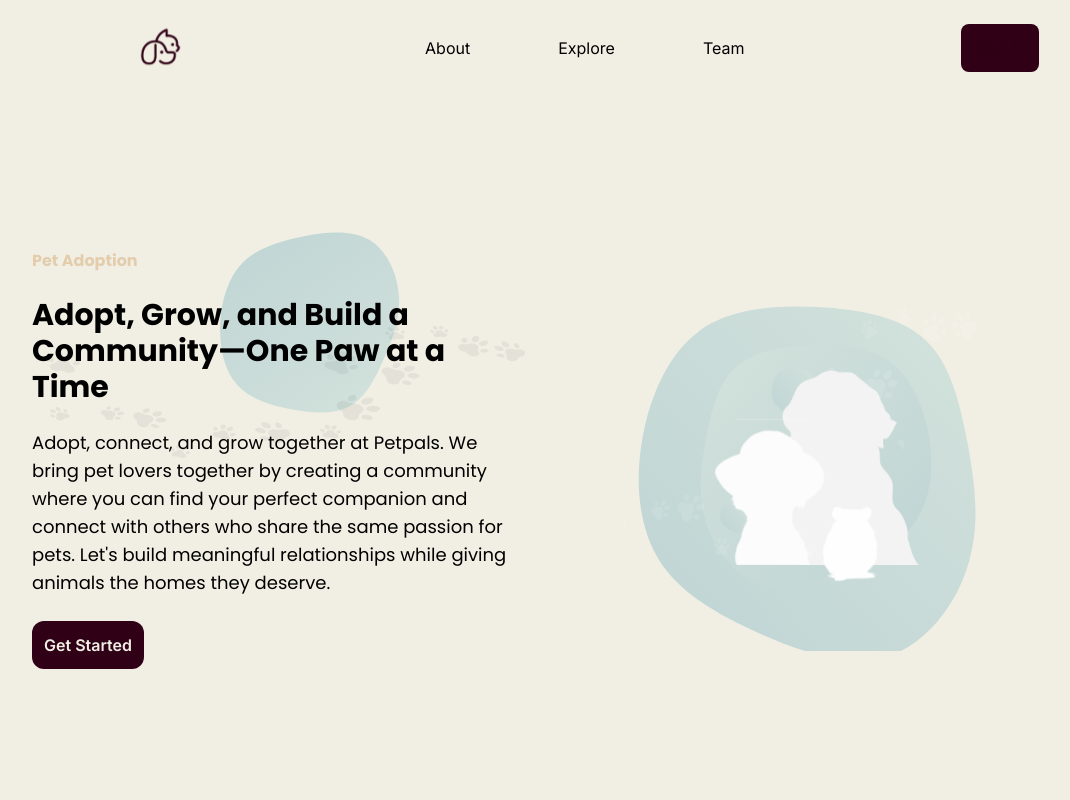
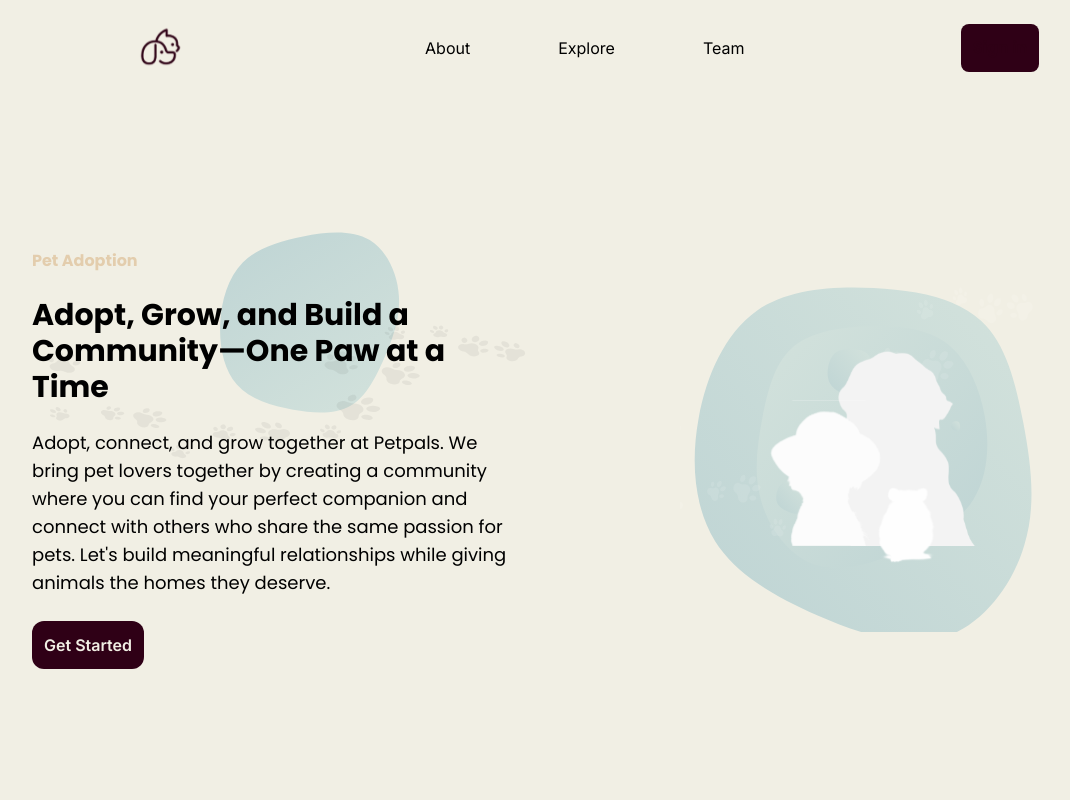
Before and after one commit to birongliu/CISC-4900, a Next.js app in the folder frontend/: page / in a window 1280 px wide. Shown: the top 800 px of the page, without its empty margins (64-1134 px from the left). Built offline with nearby package versions, Linux system fonts and the light colour scheme; no server answers.

Commit message:
Refactor landing page components: Update styles for mobile view in About section and AnnouncementBanner component

```diff
--- a/frontend/src/app/ui/landing/Hero.tsx
+++ b/frontend/src/app/ui/landing/Hero.tsx
@@ -7,7 +7,7 @@ import Button from "../shared/Button";
 export default function Hero() {
   return (
     <section className="py-28 my-12 flex items-center px-10 md:px-24 justify-center">
-      <div className="max-w-7xl w-full grid lg:grid-cols-2 gap-24 items-center">
+      <div className="max-w-7xl w-full grid lg:grid-cols-2 gap-24 justify-center">
         <div className="space-y-6 relative">
         <Vector className="z-10" />
         <Shape className="-top-10 right-32 " />
@@ -28,7 +28,7 @@ export default function Hero() {
             Get Started
           </Button>
         </div>
-        <div className="lg:block hidden">
+        <div className="lg:flex justify-center hidden h-full">
           <Image
             key="pet"
             src="/hero/hero-picture.svg"
```
